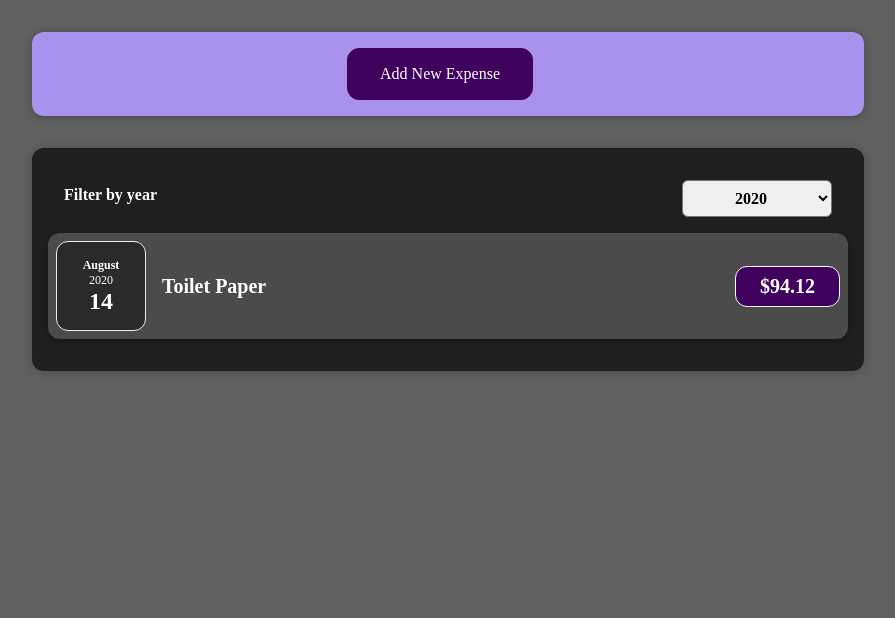
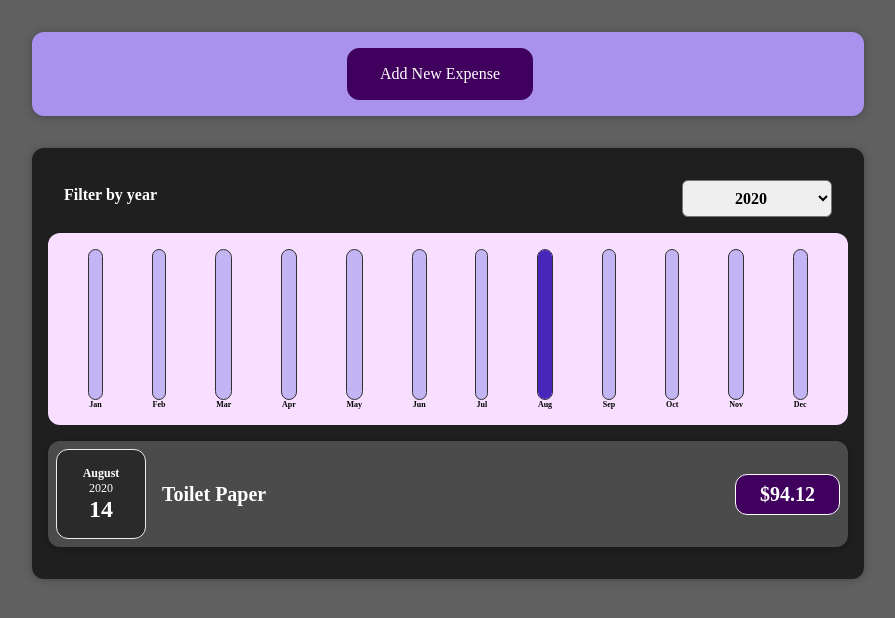
Before and after one commit to emrecetkaya/ExpenseTrackerV2, a React (Create React App) app: page / in a window 1280 px wide. Shown: the top 618 px of the page, without its empty margins (192-1087 px from the left). Built offline with nearby package versions, Linux system fonts and the light colour scheme.

Commit message:
Chart component finished

```diff
--- /dev/null
+++ b/src/components/Chart/Chart.css
@@ -0,0 +1,9 @@
+.chart {
+  padding: 1rem;
+  border-radius: 12px;
+  background-color: #f8dfff;
+  text-align: center;
+  display: flex;
+  justify-content: space-around;
+  height: 10rem;
+}
--- /dev/null
+++ b/src/components/Chart/Chart.js
@@ -0,0 +1,23 @@
+import React from 'react'
+import ChartBar from "./ChartBar"
+import './Chart.css'
+
+const Chart = (props) => {
+  const dataPointValues = props.dataPoints.map(dataPoint => dataPoint.value);
+  const totalMaximum = Math.max(...dataPointValues);
+
+  return (
+    <div className="chart">
+      {props.dataPoints.map(dataPoint => (
+        <ChartBar
+          key={dataPoint.label}
+          value={dataPoint.value}
+          maxValue={totalMaximum}
+          label={dataPoint.label}
+        />
+      ))}
+    </div>
+  )
+}
+
+export default Chart
--- /dev/null
+++ b/src/components/Chart/ChartBar.css
@@ -0,0 +1,30 @@
+.chart-bar {
+  height: 100%;
+  display: flex;
+  flex-direction: column;
+  align-items: center;
+}
+
+.chart-bar__inner {
+  height: 100%;
+  width: 100%;
+  border: 1px solid #313131;
+  border-radius: 12px;
+  background-color: #c3b4f3;
+  overflow: hidden;
+  display: flex;
+  flex-direction: column;
+  justify-content: flex-end;
+}
+
+.chart-bar__fill {
+  background-color: #4826b9;
+  width: 100%;
+  transition: all 0.3s ease-out;
+}
+
+.chart-bar__label {
+  font-weight: bold;
+  font-size: 0.5rem;
+  text-align: center;
+}
--- /dev/null
+++ b/src/components/Chart/ChartBar.js
@@ -0,0 +1,21 @@
+import React from 'react'
+import './ChartBar.css'
+
+const ChartBar = (props) => {
+  let barFillHeight = '0%';
+
+  if (props.maxValue > 0) {
+    barFillHeight = Math.round((props.value / props.maxValue) * 100) + '%';
+  }
+
+  return (
+    <div className="chart-bar">
+      <div className="chart-bar__inner">
+        <div className="chart-bar__fill" style={{ height: barFillHeight }}></div>
+      </div>
+      <div className="chart-bar__label">{props.label}</div>
+    </div>
+  )
+}
+
+export default ChartBar
--- a/src/components/Expenses/Expenses.js
+++ b/src/components/Expenses/Expenses.js
@@ -3,6 +3,7 @@
 import './Expenses.css';
 import Card from "../UI/Card";
 import ExpensesFilter from "./ExpensesFilter";
+import ExpensesChart from "./ExpensesChart";
 
 const Expenses = (props) => {
   const [enteredDate, setEnteredDate] = useState('2020');
@@ -17,6 +18,7 @@
 
     <Card className="expenses">
       <ExpensesFilter currentYear={enteredDate} onDateChangeHandler={handleDateChange} />
+      <ExpensesChart expenses={filteredArray} />
       {filteredArray.length === 0 && <p>No Expenses Found.</p>}
       {filteredArray.length > 0 &&
         filteredArray.map((expense) => { return <ExpenseItem title={expense.title} amount={expense.amount} date={expense.date} key={expense.id} /> })}
--- /dev/null
+++ b/src/components/Expenses/ExpensesChart.js
@@ -0,0 +1,30 @@
+import React from 'react'
+import Chart from "../Chart/Chart";
+
+const ExpensesChart = (props) => {
+  const chartDataPoints = [
+    { label: 'Jan', value: 0 },
+    { label: 'Feb', value: 0 },
+    { label: 'Mar', value: 0 },
+    { label: 'Apr', value: 0 },
+    { label: 'May', value: 0 },
+    { label: 'Jun', value: 0 },
+    { label: 'Jul', value: 0 },
+    { label: 'Aug', value: 0 },
+    { label: 'Sep', value: 0 },
+    { label: 'Oct', value: 0 },
+    { label: 'Nov', value: 0 },
+    { label: 'Dec', value: 0 },
+  ];
+
+  for (const expense of props.expenses) {
+    const expenseMonth = expense.date.getMonth();
+    chartDataPoints[expenseMonth].value += expense.amount;
+  }
+
+  return (
+    <Chart dataPoints={chartDataPoints} />
+  )
+}
+
+export default ExpensesChart
```
